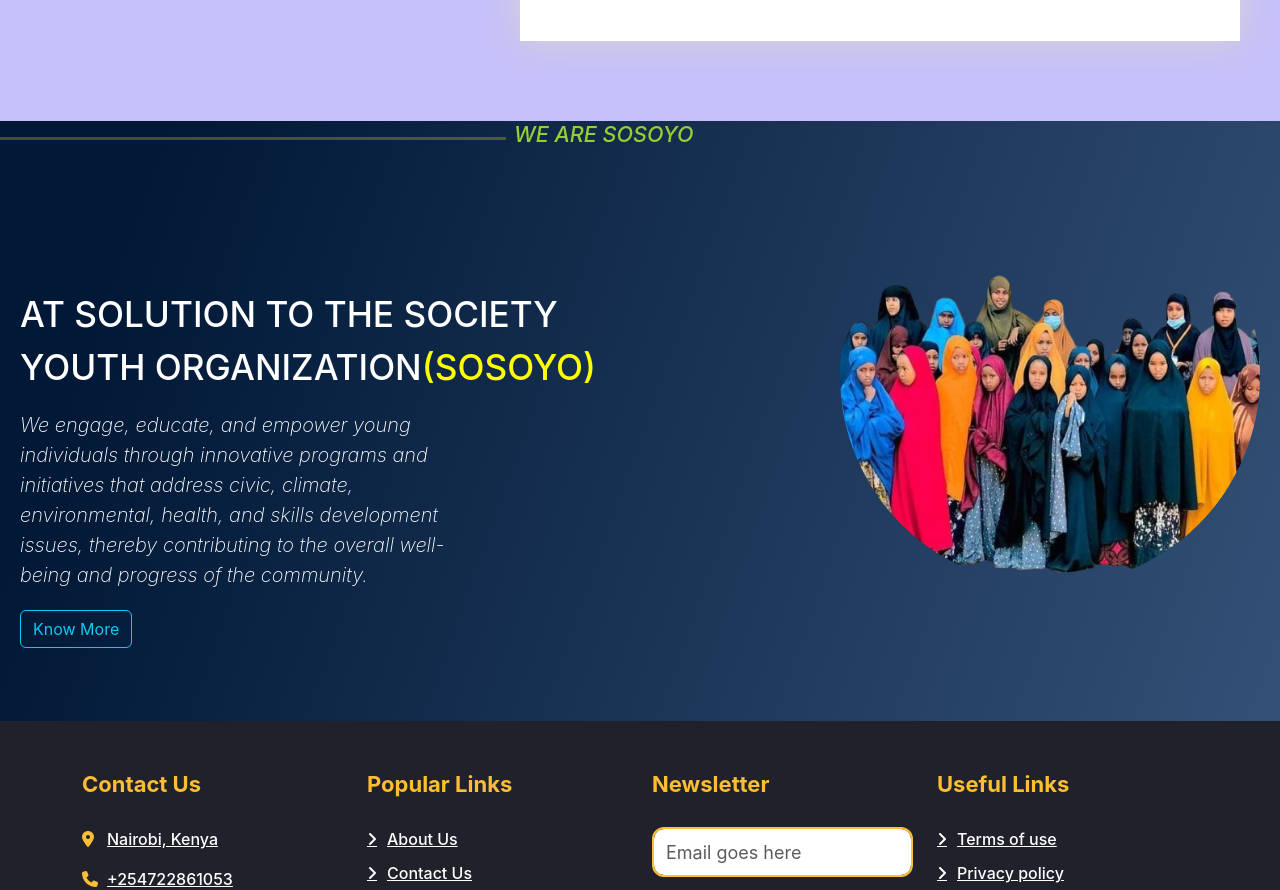
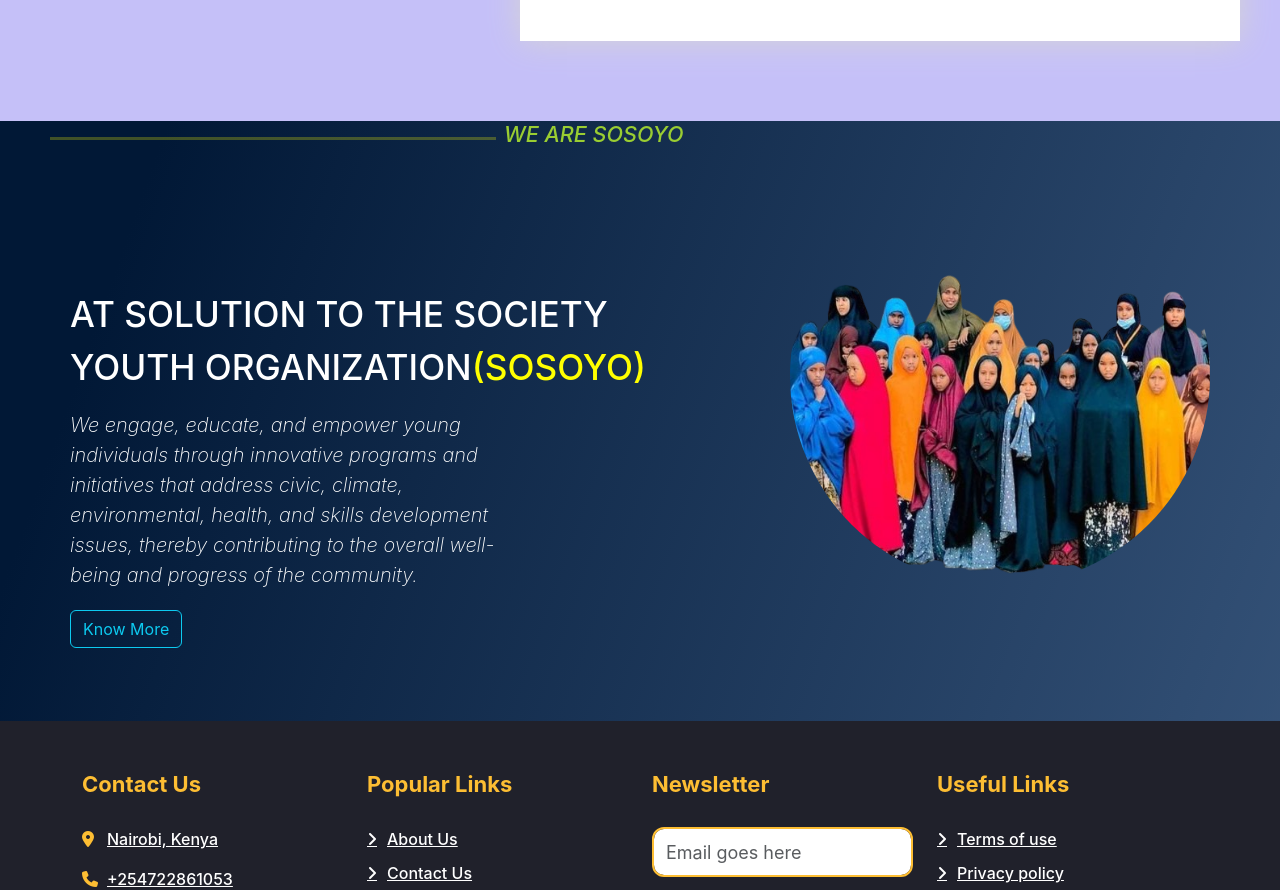
Before and after one commit to Abdirizackmasta/sosoyo2, a React (Create React App) app: page / in a window 1280 px wide. Shown: the part 1106-1996 px from the top of the page. Built offline with nearby package versions, Linux system fonts and the light colour scheme; the HTML template or start-up script is replaced by a standard one.

Commit message:
fixed a bug

```diff
--- a/src/components/Footer.jsx
+++ b/src/components/Footer.jsx
@@ -4,7 +4,7 @@ export default function Footer() {
     return (
         < div className="footer" >
             <div className="container">
-                <div className="row">
+                <div className='row'>
                     <div className="col-lg-3 col-md-6">
                         <div className="footer-contact">
                             <h2>Contact Us</h2>
--- a/src/css/footer.css
+++ b/src/css/footer.css
@@ -4,7 +4,9 @@
     padding-top: 50px;
     background: #20212B;
   }
-
+  .flex{
+    padding: 20px;
+  }
   .footer .footer-contact,
   .footer .footer-link,
   .footer .footer-newsletter {
--- a/src/css/landing.css
+++ b/src/css/landing.css
@@ -4,6 +4,8 @@
     justify-content: space-between;
     width: 100%;
     height: 600px;
+    padding-left: 50px;
+    padding-right: 50px;
     background: linear-gradient(
       109.6deg,
       rgb(1, 24, 54) 11.2%,
@@ -153,6 +155,7 @@
       width: 500px;
       height: 500px;
       border-radius: 50%;
+      margin-top: 40px;
     }
      @media (max-width: 1280px) {
       img {
```
